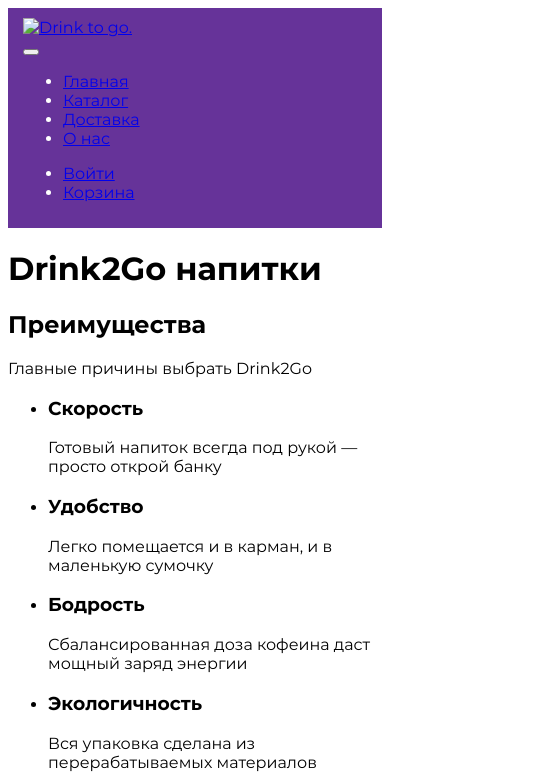
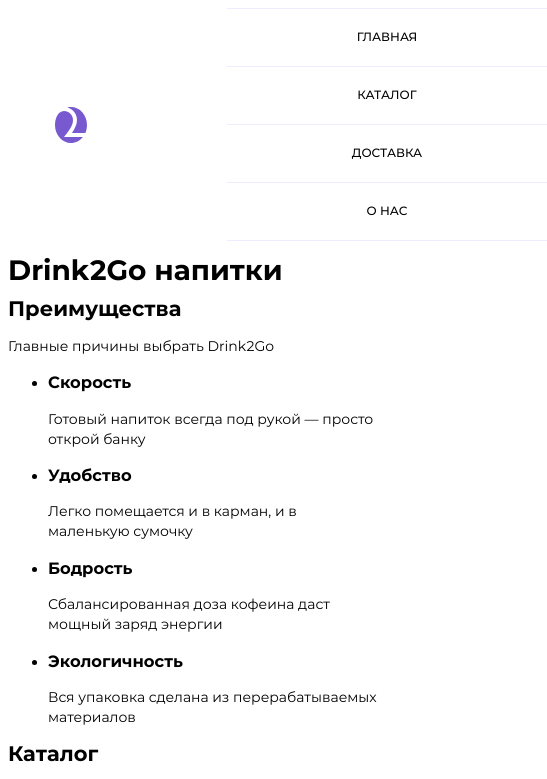
Before and after one commit to tfiesko/drink2go, a website: page source/index.html in a window 390 px wide. Shown: the top 779 px of the page, 547 px wide, since content can reach past the window. Drawn offline with nearby package versions, Linux system fonts and the light colour scheme; files that its build step writes are made by us from their sources; files whose address does not match are found by name; a web font is replaced by a local one.

Commit message:
Стилизация шапки и навигации

```diff
--- a/source/index.html
+++ b/source/index.html
@@ -7,11 +7,17 @@
     <link rel="stylesheet" href="css/style.css">
   </head>
   <body class="page__body">
+    <div class="page__body-container">
       <header class="header">
-      <div class="logo">
-        <a class="logo__link" href="index.html"><img src="" alt="Drink to go."></a>
-      </div>
-      <nav class="main-nav">
+        <div class="header__container container">
+          <a class="header__logo logo" href="index.html">
+            <picture>
+              <source media="(min-width: 1440px)" srcset="img/logo-desktop.svg">
+              <source media="(min-width: 768px)" srcset="img/logo-tablet.svg">
+              <img class="logo__img" src="img/logo-mobile.svg" alt="Drink to go.">
+            </picture>
+          </a>
+          <nav class="main-nav main-nav--close main-nav--nojs">
             <button class="main-nav__toggle" type="button" aria-label="Показать или скрыть меню."></button>
             <ul class="main-nav__list">
               <li class="main-nav__item">
@@ -31,13 +37,20 @@
           <nav class="user-nav">
             <ul class="user-nav__list">
               <li class="user-nav__item">
-            <a class="user-nav__link user-nav__link--log-in" href="#">Войти</a>
+                <a class="user-nav__link user-nav__link--log-in" href="#">
+                  <svg class="user-nav__link-icon" width="16" height="16"><use xlink:href="img/icons/stack.svg#user-log-in"></use></svg>
+                  <span class="user-nav__link-title">Войти</span>
+                </a>
               </li>
               <li class="user-nav__item">
-            <a class="user-nav__link user-nav__link--cart" href="#">Корзина</a>
+                <a class="user-nav__link user-nav__link--cart" href="#">
+                  <svg class="user-nav__link-icon" width="16" height="16"><use xlink:href="img/icons/stack.svg#user-cart"></use></svg>
+                  <span class="user-nav__link-title">Корзина</span>
+                </a>
               </li>
             </ul>
           </nav>
+        </div>
       </header>
       <main class="page__main">
         <h1>Drink2Go напитки</h1>
@@ -220,6 +233,7 @@
           </a>
         </div>
       </footer>
+    </div>
     <script src="./js/script.js" defer></script>
   </body>
 </html>
--- /dev/null
+++ b/source/less/blocks/container.less
@@ -0,0 +1,5 @@
+.container {
+  width: @mobile-width;
+  margin-left: auto;
+  margin-right: auto;
+}
--- a/source/less/blocks/header.less
+++ b/source/less/blocks/header.less
@@ -1,5 +1,19 @@
 .header {
-  background-color: #663399;
-  color: #ffffff;
-  padding: 10px 15px;
+  font-family: "Montserrat", "Arial", sans-serif;
+  font-size: 12px;
+  line-height: 16px;
+  font-weight: 500;
+  text-transform: uppercase;
 }
+
+.header__container {
+  position: relative;
+
+  display: flex;
+  justify-content: space-between;
+  align-items: center;
+}
+
+.header__logo {
+  margin-right: auto;
+}
--- a/source/less/blocks/logo.less
+++ b/source/less/blocks/logo.less
@@ -1,3 +1,12 @@
 .logo {
+  min-width: 72px;
+  height: 36px;
+}
 
+.logo__img {
+  display: block;
+  max-width: 100%;
+  height: auto;
+  object-fit: contain;
+  margin: 0 auto;
 }
--- a/source/less/blocks/main-nav.less
+++ b/source/less/blocks/main-nav.less
@@ -0,0 +1,106 @@
+.main-nav {
+  order: 1;
+}
+
+.main-nav--close .main-nav__toggle {
+  &::before {
+    position: absolute;
+    top: 27px;
+    left: 22px;
+    content: "";
+
+    display: block;
+    width: 16px;
+    height: 1.5px;
+
+    background-color: @base_black;
+    box-shadow: 0 3.75px 0 0 @base_black,
+      0 7.5px 0 0 @base_black;
+  }
+}
+
+.main-nav__toggle {
+  position: relative;
+
+  width: 60px;
+  height: 60px;
+
+  background-color: transparent;
+  border: none;
+  cursor: pointer;
+}
+
+.main-nav--open {
+  .main-nav__toggle::before,
+  .main-nav__toggle::after {
+    position: absolute;
+    right: 0;
+    left: 0;
+    top: 30px;
+    margin: 0 auto;
+
+    transform: rotate(45deg);
+
+    display: block;
+    width: 17px;
+    height: 1.5px;
+    content: "";
+
+    background-color: @base_black;
+  }
+
+  .main-nav__toggle::after {
+    transform: rotate(-45deg);
+  }
+}
+
+.main-nav--nojs .main-nav__toggle {
+  display: none;
+}
+
+.main-nav--nojs .main-nav__list {
+  position: relative;
+}
+
+.main-nav__list {
+  position: absolute;
+  left: 0;
+
+  display: flex;
+  flex-direction: column;
+  width: 320px;
+  min-height: 57px;
+  padding: 0;
+  margin: 0;
+
+  list-style: none;
+  background-color: @base_white;
+}
+
+.main-nav__item {
+  border-bottom: 1px solid @base_secondary;
+
+  &:first-child {
+    border-top: 1px solid @base_secondary;
+  }
+}
+
+.main-nav__link {
+  display: block;
+  padding: 20px 0 21px;
+
+  font-weight: inherit;
+  text-align: center;
+  text-decoration: none;
+  color: inherit;
+}
+
+@media (max-width: @mobile-width-only) {
+  .main-nav--close .main-nav__list {
+    display: none;
+  }
+
+  .main-nav--nojs .main-nav__list {
+    display: block;
+  }
+}
--- a/source/less/blocks/page.less
+++ b/source/less/blocks/page.less
@@ -4,4 +4,11 @@
 
 .page__body {
   font-family: "Montserrat", "Arial", sans-serif;
+  font-size: 14px;
+  line-height: 20px;
+  font-weight: 400;
 }
+
+.page__body-container {
+
+}
--- a/source/less/blocks/user-nav.less
+++ b/source/less/blocks/user-nav.less
@@ -0,0 +1,19 @@
+.user-nav__link {
+  display: flex;
+  justify-content: center;
+  align-items: center;
+  width: 60px;
+  height: 60px;
+}
+
+.user-nav__link-title {
+  display: none;
+}
+
+.user-nav__list {
+  display: flex;
+  padding: 0;
+  margin: 0;
+
+  list-style: none;
+}
--- a/source/less/global/fonts.less
+++ b/source/less/global/fonts.less
@@ -3,8 +3,8 @@
   font-style: normal;
   font-weight: 400;
   src:
-    url("../fonts/Montserrat-Regular") format("woff2"),
-    url("../fonts/Montserrat-Regular.woff") format("woff");
+    url("../../fonts/Montserrat-Regular.woff2") format("woff2"),
+    url("../../fonts/Montserrat-Regular.woff") format("woff");
   font-display: swap;
 }
 
@@ -13,7 +13,17 @@
   font-style: normal;
   font-weight: 700;
   src:
-    url("../fonts/Montserrat-Bold.woff2") format("woff2"),
-    url("../fonts/Montserrat-Bold.woff") format("woff");
+    url("../../fonts/Montserrat-Bold.woff2") format("woff2"),
+    url("../../fonts/Montserrat-Bold.woff") format("woff");
   font-display: swap;
 }
+
+@font-face {
+  font-family: "Montserrat";
+  font-style: normal;
+  font-weight: 500;
+  src:
+    url("../../fonts/Montserrat-Medium.woff2") format("woff2"),
+    url("../../fonts/Montserrat-Medium.woff") format("woff");
+  font-display: swap;
+}
--- a/source/less/global/variables.less
+++ b/source/less/global/variables.less
@@ -11,3 +11,8 @@
 @flat_white: #f3ebe1;
 @lavender_latte: #eae6fc;
 @espresso: #e5e6e8;
+
+@tablet-width: 768px;
+@desktop-width: 1140px;
+@mobile-width-only: 767px;
+@mobile-width: 320px;
--- a/source/less/style.less
+++ b/source/less/style.less
@@ -28,3 +28,4 @@
 @import "blocks/social.less";
 @import "blocks/special-offers.less";
 @import "blocks/user-nav.less";
+@import "blocks/container.less";
```
Also changed, not shown: source/fonts/Montserrat-Medium.woff (added), source/fonts/Montserrat-Medium.woff2 (added), source/img/icons/user-cart.svg (added), source/img/icons/user-log-in.svg (added), source/img/logo-desktop.svg (added), source/img/logo-mobile.svg (added), source/img/logo-tablet.svg (added). Lines whose indentation alone changed are shown as unchanged.
